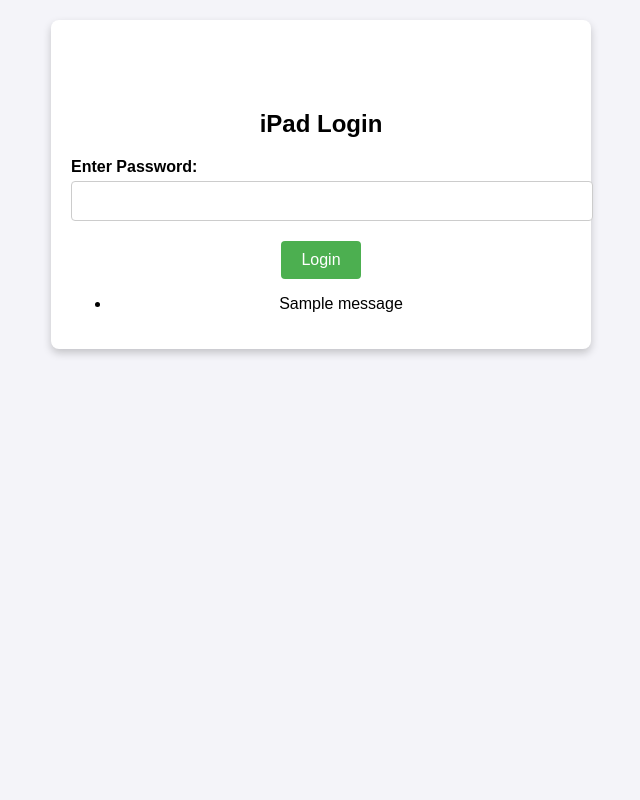
After one commit to revigor/visitor-alert, a Flask app: page /login in a window 1280 px wide. The commit adds this page. Shown: the whole page, without its empty margins (319-959 px from the left). Run offline with Flask 3, Linux system fonts and the light colour scheme; tables that the repository leaves empty hold one stand-in row (values such as "Sample post"); one stand-in notice (Sample message) is shown.

Commit message:
Added authentication for visitor check-in and admin access
- Implemented session-based authentication to restrict access to the visitor check-in page.
- Added an iPad login system to prevent unauthorized access to the check-in system.
- Created an admin login system to protect visitor logs from unauthorized users.
- Added logout functionality to clear sessions when needed.
- Ensured that visitors cannot access the visitor logs, while admins can securely view them.
- Updated templates to include login pages for iPad and admin authentication.

```diff
--- a/app.py
+++ b/app.py
@@ -1,4 +1,4 @@
-from flask import Flask, render_template, request, redirect, url_for, flash, jsonify, send_from_directory
+from flask import Flask, render_template, request, redirect, url_for, flash, jsonify, send_from_directory, session
 import requests
 import os
 from datetime import datetime
@@ -10,6 +10,10 @@
 # Initialize Flask app
 app = Flask(__name__)
 app.secret_key = "your_secret_key_here"  # For flash messages
+
+# Set a simple password for the iPad access
+IPAD_PASSWORD = "royal25"
+ADMIN_PASSWORD = "royal52"
 
 LOCAL_TZ = pytz.timezone("America/Chicago")
 
@@ -209,6 +213,9 @@
 # Visitor Check-In Route
 @app.route("/", methods=["GET", "POST"])
 def index():
+    if not session.get("ipad_authenticated"):  # If not logged in, redirect to login page
+        return redirect(url_for("login"))
+
     if request.method == "POST":
         visitor_name = request.form.get("visitor_name")
         company_name = request.form.get("company_name")
@@ -413,6 +420,36 @@
 def uploaded_file(filename):
     return send_from_directory(app.config["UPLOAD_FOLDER"], filename)
 
+@app.route("/login", methods=["GET", "POST"])
+def login():
+    if request.method == "POST":
+        entered_password = request.form.get("password")
+        if entered_password == IPAD_PASSWORD:
+            session["ipad_authenticated"] = True  # Store in session
+            flash("iPad authenticated successfully!", "success")
+            return redirect(url_for("index"))
+        else:
+            flash("Invalid password. Try again.", "danger")
+    return render_template("login.html")  # Create this template for login
+
+@app.route("/admin_login", methods=["GET", "POST"])
+def admin_login():
+    if request.method == "POST":
+        entered_password = request.form.get("password")
+        if entered_password == ADMIN_PASSWORD:
+            session["admin_authenticated"] = True
+            flash("Admin authenticated successfully!", "success")
+            return redirect(url_for("visitor_logs"))
+        else:
+            flash("Invalid password. Try again.", "danger")
+    return render_template("admin_login.html")  # Create this template for admin login
+
+@app.route("/logout")
+def logout():
+    session.clear()
+    flash("You have been logged out.", "success")
+    return redirect(url_for("login"))
+
 # Logs Route
 @app.route("/logs")
 def logs():
@@ -422,6 +459,9 @@
 
 @app.route("/visitor_logs")
 def visitor_logs():
+    if not session.get("admin_authenticated"):  # Protect logs page
+        return redirect(url_for("admin_login"))
+
     visitors = Visitor.query.all()
     return render_template("visitor_logs.html", visitors=visitors)
 
--- /dev/null
+++ b/templates/login.html
@@ -0,0 +1,28 @@
+<!DOCTYPE html>
+<html lang="en">
+<head>
+    <meta charset="UTF-8">
+    <meta name="viewport" content="width=device-width, initial-scale=1.0">
+    <title>iPad Login</title>
+    <link rel="stylesheet" href="{{ url_for('static', filename='styles.css') }}">
+</head>
+<body>
+    <div class="container">
+        <h2>iPad Login</h2>
+        <form method="POST">
+            <label for="password">Enter Password:</label>
+            <input type="password" name="password" required>
+            <button type="submit">Login</button>
+        </form>
+        {% with messages = get_flashed_messages(with_categories=true) %}
+            {% if messages %}
+                <ul>
+                    {% for category, message in messages %}
+                        <li class="{{ category }}">{{ message }}</li>
+                    {% endfor %}
+                </ul>
+            {% endif %}
+        {% endwith %}
+    </div>
+</body>
+</html>
--- a/templates/visitor_logs.html
+++ b/templates/visitor_logs.html
@@ -14,6 +14,8 @@
         </header>
 
         <h1>Visitor Logs</h1>
+
+        <a href="{{ url_for('logout') }}">Logout</a>
 
         <table>
             <thead>
```
Also changed, not shown: templates/admin_login.html (added, +28 -0 lines).
